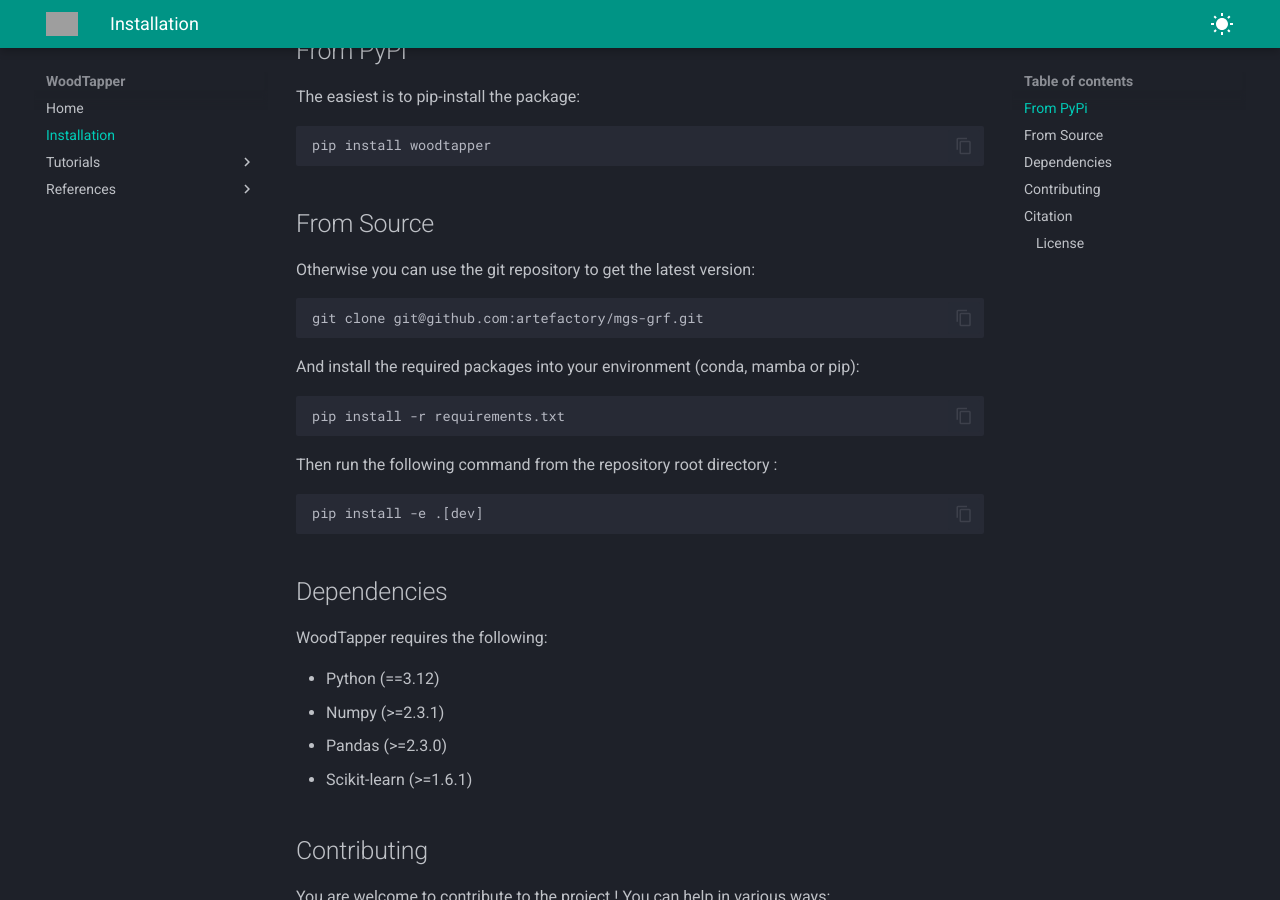
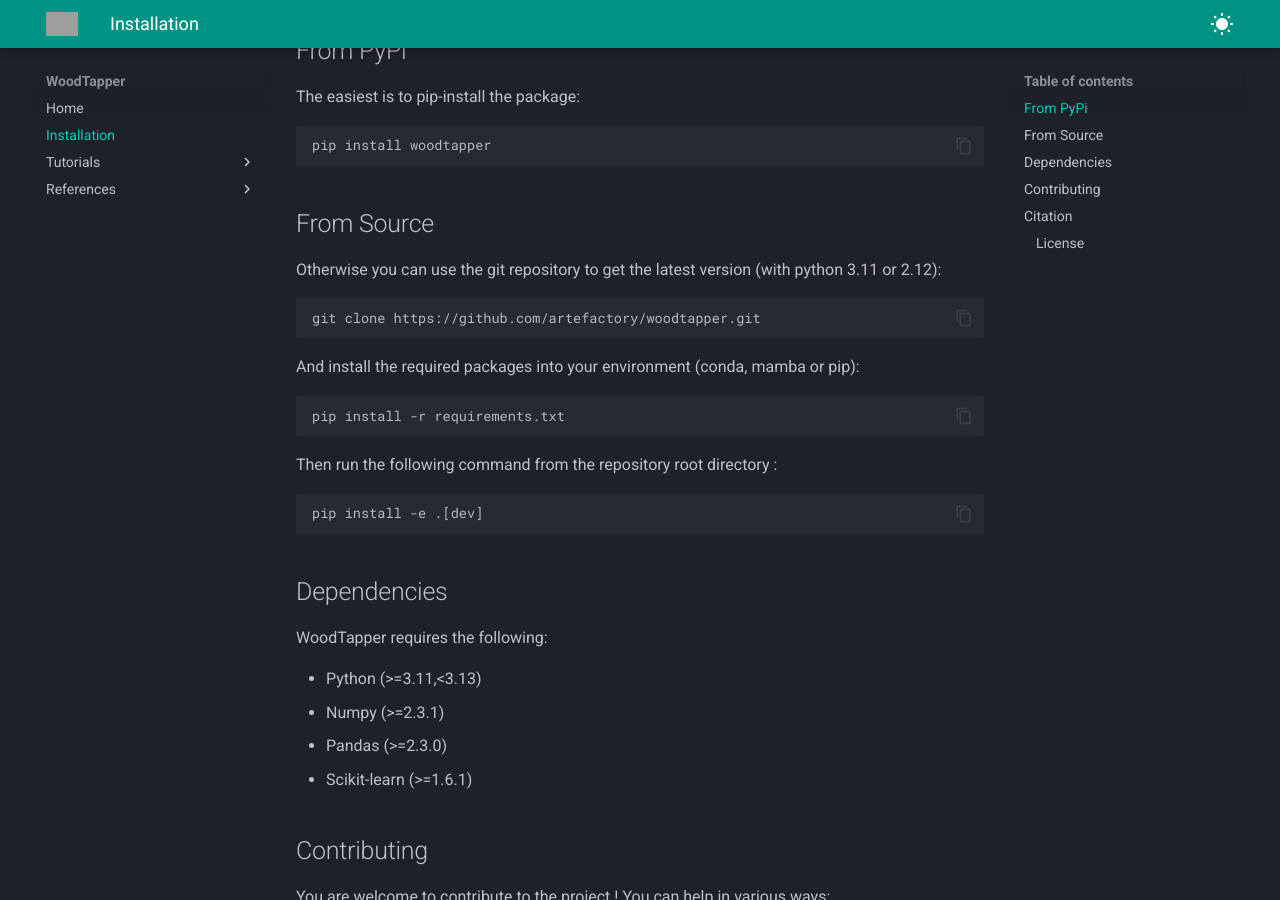
Before and after one commit to artefactory/woodtapper, an MkDocs documentation site: the page built from docs/installation.md, in a window 1280 px wide and 900 px high, scrolled down 212 px. Built offline with MkDocs 1.6.1 and Material for MkDocs 9.7.7, drawn with Linux system fonts in a browser that asks for light colours; grey boxes are pictures that could not be loaded.

Commit message:
FIX typos

````diff
--- a/docs/installation.md
+++ b/docs/installation.md
@@ -10,9 +10,9 @@
 ```
 
 ## From Source
-Otherwise you can use the git repository to get the latest version:
+Otherwise you can use the git repository to get the latest version (with python 3.11 or 2.12):
 ```bash
-git clone git@github.com:artefactory/mgs-grf.git
+git clone https://github.com/artefactory/woodtapper.git
 ```
 And install the required packages into your environment (conda, mamba or pip):
 ```bash
@@ -27,7 +27,7 @@
 
 WoodTapper requires the following:
 
-* Python (==3.12)
+* Python (>=3.11,<3.13)
 * Numpy (>=2.3.1)
 * Pandas (>=2.3.0)
 * Scikit-learn (>=1.6.1)
--- a/mkdocs.yaml
+++ b/mkdocs.yaml
@@ -4,6 +4,7 @@
   name: "material"
   repo_url: https://github.com/artefactory/woodtapper
   repo_name: WoodTapper
+  edit_uri: edit/name/docs/
   palette:
       - media: "(prefers-color-scheme: dark)"
         scheme: default
````
Also changed, not shown: docs/0_tutorials.md (+3 -3 lines), docs/index.md (+6 -1 lines).
